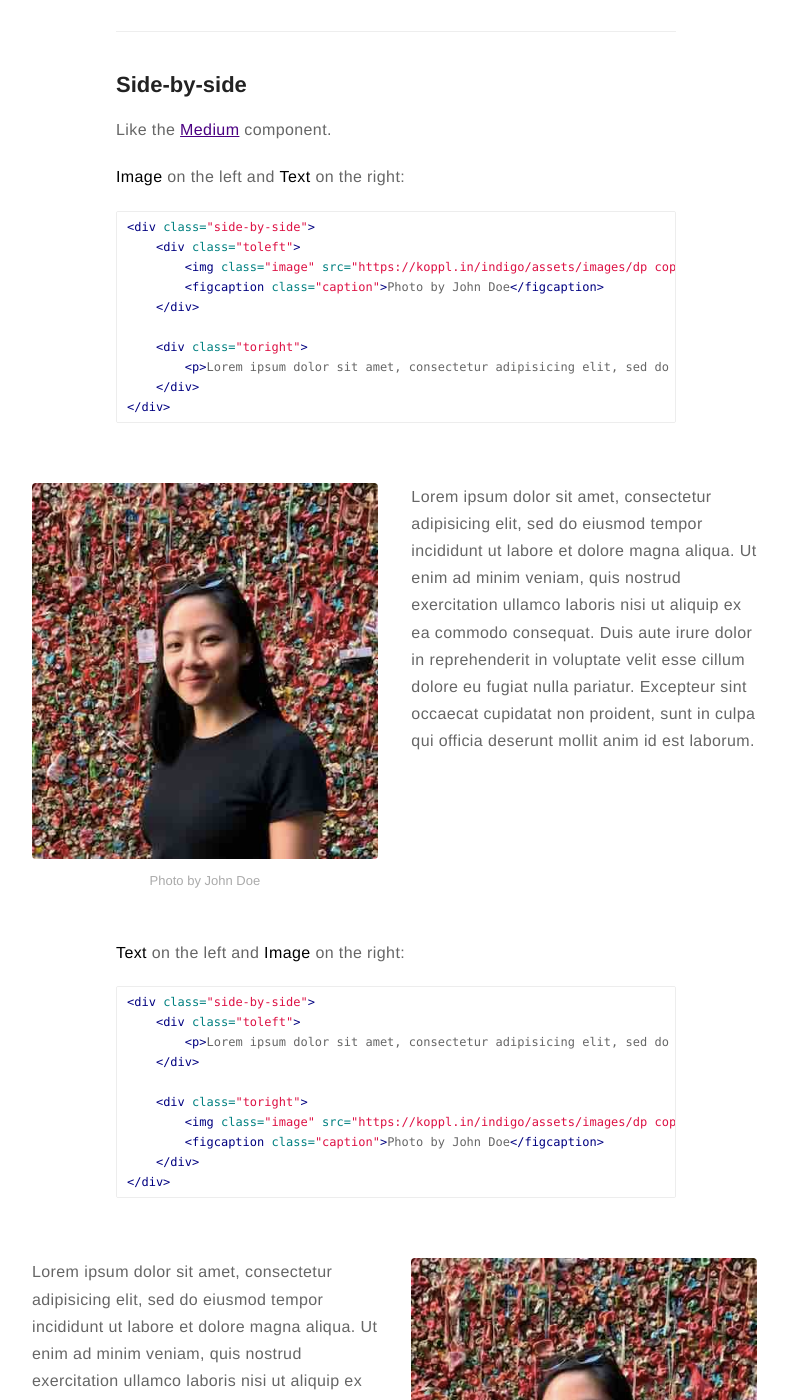
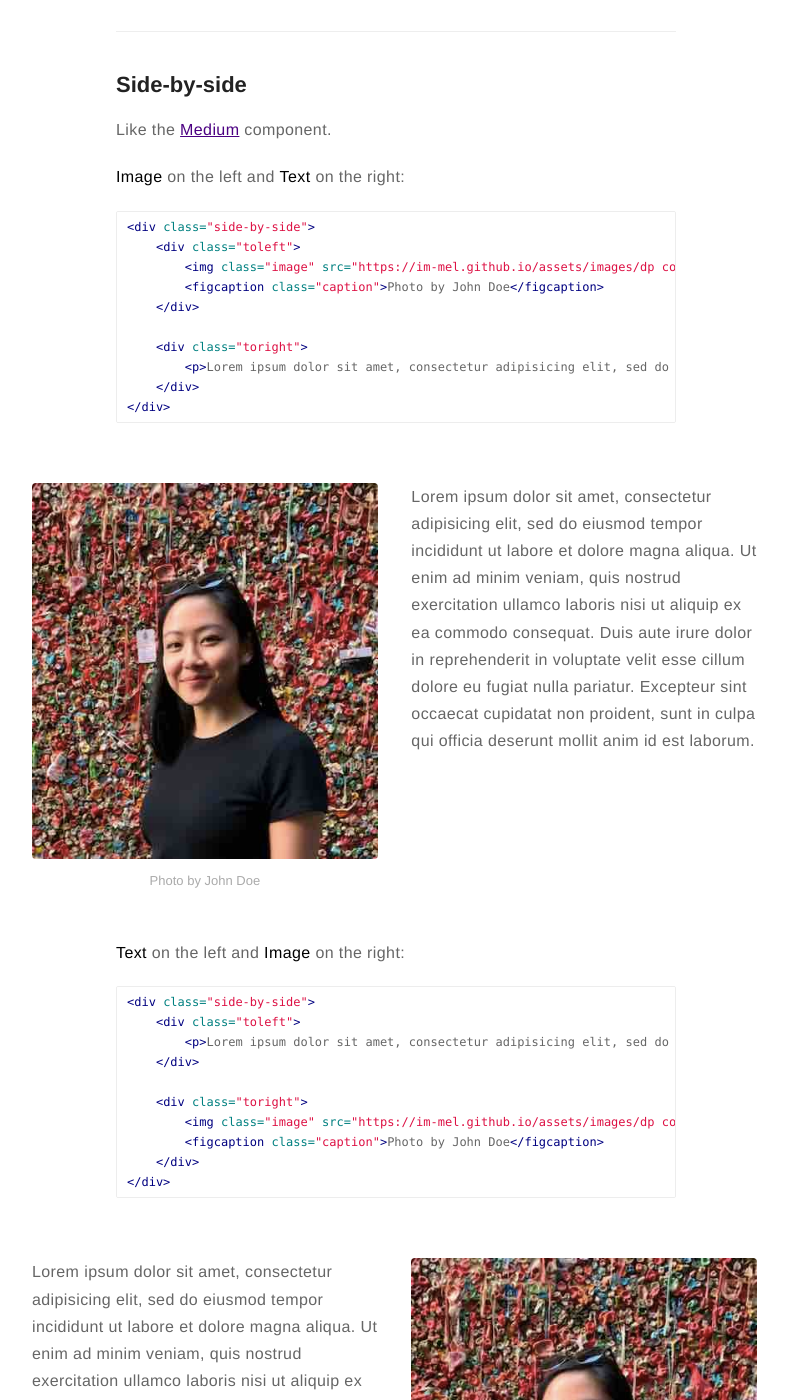
Before and after one commit to im-mel/im-mel.github.io, a Jekyll site: the page built from _posts/2015-02-24-markdown-extra-components.markdown, in a window 1280 px wide and 1400 px high, scrolled down 1068 px. Shown: the whole window, without its empty margins (244-1032 px from the left). Built offline with Jekyll 4.4.1, drawn with Linux system fonts in a browser that asks for light colours; comment, search, counter and statistics services are not loaded; part of the change alters nothing that is shown; some of the changed text lies outside the part shown.

Commit message:
Update _config.yml

```diff
--- a/_config.yml
+++ b/_config.yml
@@ -3,7 +3,7 @@ name: Melissa Li
 bio: Hi
 
 # twitter summary info
-description: A blog about technology and stuff related
+#description: A blog about technology and stuff related
 
 # if it's an external image, update below for true
 # better with square images
@@ -12,11 +12,11 @@ picture: assets/images/dp copy.jpg
 
 # If you want to include your resume, set to true
 # and specify source (external or local).
-resume: true
-resume-external: true
-resume-url: https://google.com/?q=my+resume
+#resume: true
+#resume-external: true
+#resume-url: https://google.com/?q=my+resume
 
-url: https://koppl.in/indigo
+url: https://im-mel.github.io
 # your url: http://USERNAME.github.io
 
 permalink: /:title/
@@ -34,15 +34,15 @@ disqus:
   categories: [blog, project] # only show disqus for posts that have these categories
 
 # if you don't have any of social below, comment the line
-facebook: myfacebook
-twitter: mytwitter
+#facebook: myfacebook
+#twitter: mytwitter
 # google: mygoogle
 # instagram: myinstagram
 # pinterest: mypinterest
 # linkedin: mylinkedin
 # youtube: myyoutube
 # spotify: myspotify
-github: mygithub
+github: im-mel
 # gitlab: mygitlab
 # lastfm: mylastfm
 # stackoverflow: 7044681/mystackoverflow
@@ -54,18 +54,12 @@ github: mygithub
 email: melissa.feng.li@gmail.com
 
 authors:
-    johndoe:
-        name: John Doe
-        bio: A Man who travels the world eating noodles
-        external-image: false
-        picture: assets/images/profile.jpg
-        twitter: johndoe
-    jamesfoster:
-        name: James Foster
-        bio: A Man who develops software with coffee
-        external-image: false
-        picture: assets/images/james.jpg
-        twitter: jamesfoster
+    melissa li:
+      name: Melissa Li
+      bio: hello
+      external-image: false
+      picture: assets/images/dp copy.jpg
+
 
 # do you want a larger site? change the option below
 # options: [normal, large] | default: normal
@@ -81,7 +75,7 @@ projects: true
 
 # if you don't need "about" or "blog", comment them out below
 about: true
-blog: true
+#blog: true
 
 # do you want to show the "read time" of the posts?
 read-time: true
```
